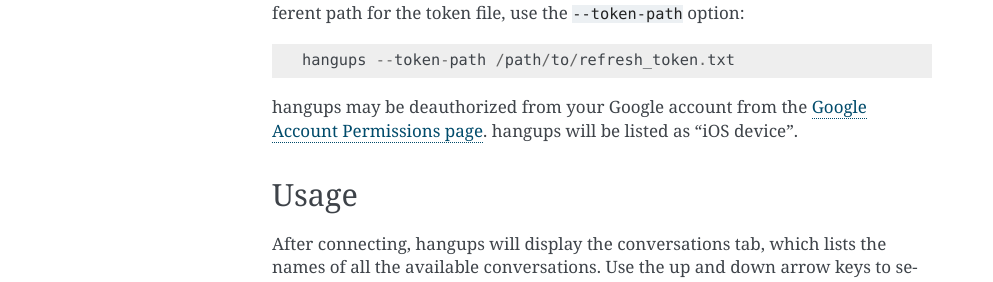
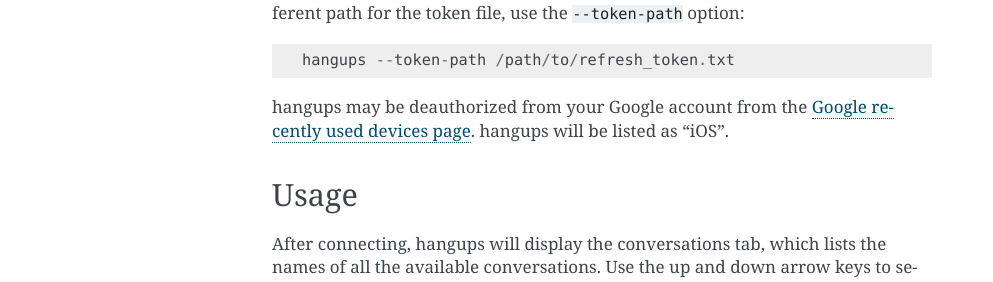
Before and after one commit to tdryer/hangups, a Sphinx documentation site: the page built from docs/user_guide.rst, in a window 1280 px wide. Shown: the part 703-985 px from the top of the page, without its empty margins (148-1141 px from the left). Built offline with Sphinx 7.4.7, drawn with Linux system fonts in a browser that asks for light colours.

Commit message:
Update link for revoking account access
Fixes #226.

```diff
--- a/docs/user_guide.rst
+++ b/docs/user_guide.rst
@@ -32,11 +32,11 @@ cache directory. The default token file path can be viewed using :code:`hangups
 
   hangups --token-path /path/to/refresh_token.txt
 
-hangups may be deauthorized from your Google account from the `Google Account
-Permissions page`_. hangups will be listed as "iOS device".
+hangups may be deauthorized from your Google account from the `Google recently
+used devices page`_. hangups will be listed as "iOS".
 
 .. _OAuth 2.0: http://oauth.net/2/
-.. _`Google Account Permissions page`: https://security.google.com/settings/security/permissions
+.. _`Google recently used devices page`: https://security.google.com/settings/security/activity
 
 Usage
 -----
```
Also changed, not shown: 1 other file.
